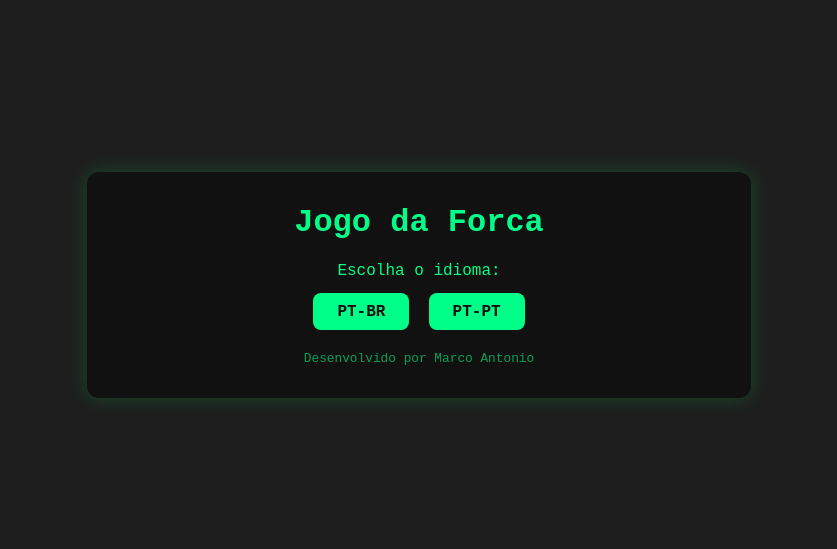
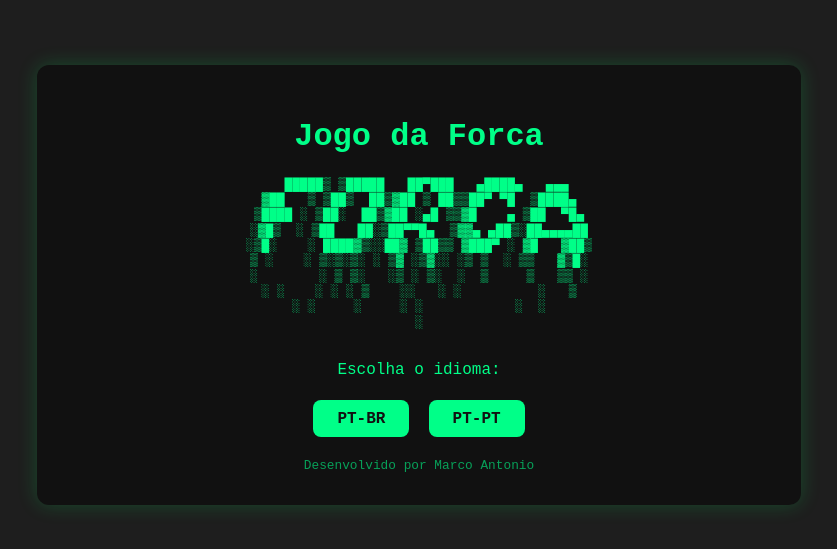
Before and after one commit to marco4SC/PortifolioHUB, a plain HTML site: page forca.html in a window 1280 px wide. Shown: the part 135-684 px from the top of the page, without its empty margins (221-1058 px from the left). Drawn offline with Linux system fonts and the light colour scheme.

Commit message:
Increase max-width and add ASCII art to forca.html

```diff
--- a/forca.html
+++ b/forca.html
@@ -21,11 +21,19 @@
             border-radius: 12px;
             box-shadow: 0 0 20px rgba(0,255,100,0.2);
             padding: 2rem;
-            max-width: 600px;
+            max-width: 700px;
             width: 100%;
             text-align: center;
         }
-        h1 { margin-top: 0; }
+        .arte-ascii {
+            font-family: 'Courier New', monospace;
+            font-size: 0.8rem;
+            white-space: pre;
+            text-align: center;
+            margin: 0 auto 1rem auto;
+            line-height: 1.2;
+            color: #00ff88;
+        }
         .forca {
             font-family: 'Courier New', monospace;
             font-size: 1.2rem;
@@ -77,9 +85,21 @@
 </head>
 <body>
 <div class="terminal">
-    <h1>Jogo da Forca</h1>
-
-    <div class="selecao-idioma" id="selecao-idioma">
+    <!-- Tela inicial: arte do menu -->
+    <div id="selecao-idioma">
+        <h1>Jogo da Forca</h1>
+        <pre class="arte-ascii" id="arte-menu">
+  █████▒ ▒█████   ██▀███   ▄████▄   ▄▄▄
+▓██   ▒ ▒██▒  ██▒▓██ ▒ ██▒▒██▀ ▀█  ▒████▄
+▒████ ░ ▒██░  ██▒▓██ ░▄█ ▒▒▓█    ▄ ▒██  ▀█▄
+░▓█▒  ░ ▒██   ██░▒██▀▀█▄  ▒▓▓▄ ▄██▒░██▄▄▄▄██
+░▒█░    ░ ████▓▒░░██▓ ▒██▒▒ ▓███▀ ░ ▓█   ▓██▒
+▒ ░    ░ ▒░▒░▒░ ░ ▒▓ ░▒▓░░ ░▒ ▒  ░ ▒▒   ▓▒█░
+░        ░ ▒ ▒░   ░▒ ░ ▒░  ░  ▒     ▒   ▒▒ ░
+░ ░    ░ ░ ░ ▒    ░░   ░ ░          ░   ▒
+░ ░     ░     ░ ░            ░  ░
+░
+        </pre>
         <p>Escolha o idioma:</p>
         <button id="btn-ptbr">PT-BR</button>
         <button id="btn-ptpt">PT-PT</button>
@@ -88,7 +108,20 @@
         </div>
     </div>
 
+    <!-- Tela do jogo -->
     <div id="jogo" style="display:none;">
+        <pre class="arte-ascii" id="arte-selecao">
+  ▓█████   ██████  ▄████▄   ▒█████   ██▓     ██░ ██  ▄▄▄
+  ▓█   ▀ ▒██    ▒ ▒██▀ ▀█  ▒██▒  ██▒▓██▒    ▓██░ ██▒▒████▄
+  ▒███   ░ ▓██▄   ▒▓█    ▄ ▒██░  ██▒▒██░    ▒██▀▀██░▒██  ▀█▄
+  ▒▓█  ▄   ▒   ██▒▒▓▓▄ ▄██▒▒██   ██░▒██░    ░▓█ ░██ ░██▄▄▄▄██
+  ░▒████▒▒██████▒▒▒ ▓███▀ ░░ ████▓▒░░██████▒░▓█▒░██▓ ▓█   ▓██▒
+  ░░ ▒░ ░▒ ▒▓▒ ▒ ░░ ░▒ ▒  ░░ ▒░▒░▒░ ░ ▒░▓  ░ ▒ ░░▒░▒ ▒▒   ▓▒█░
+    ░ ░  ░░ ░▒  ░ ░  ░  ▒     ░ ▒ ▒░ ░ ░ ▒  ░ ▒ ░▒░ ░  ▒   ▒▒ ░
+    ░   ░  ░  ░  ░        ░ ░ ░ ▒    ░ ░    ░  ░░ ░  ░   ▒
+    ░  ░      ░  ░ ░          ░ ░      ░  ░ ░  ░  ░      ░  ░
+                 ░
+        </pre>
         <div id="forca" class="forca"></div>
         <div id="palavra" class="palavra"></div>
         <div id="erradas" class="letras-erradas"></div>
@@ -224,6 +257,7 @@
             palavrasAtuais = dados[idioma].palavras;
             selecaoIdioma.style.display = 'none';
             jogoDiv.style.display = 'block';
+            // Mostra a arte da seleção (já está no HTML, visível) e inicia o jogo
             reiniciar();
         }
 
```
